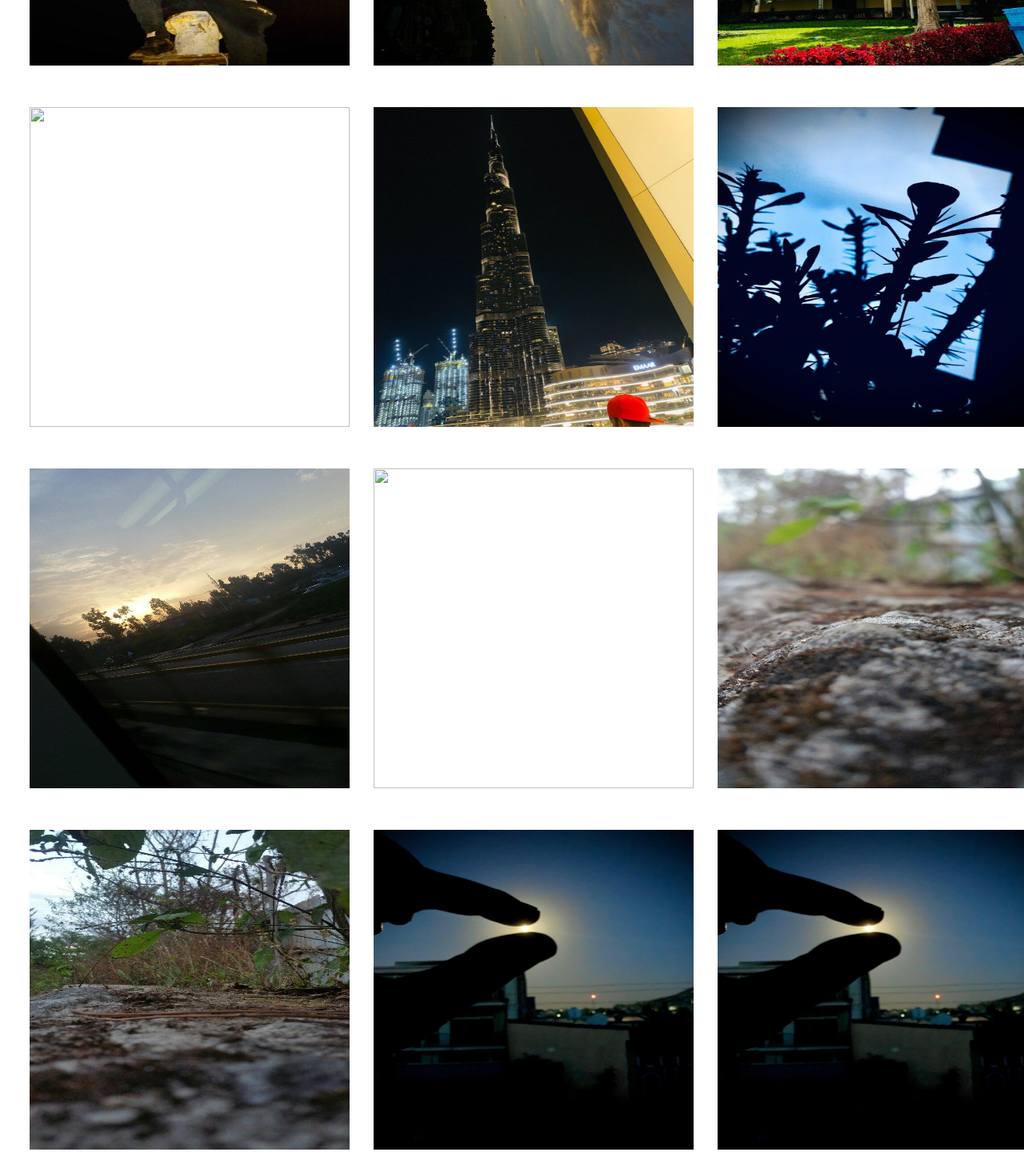
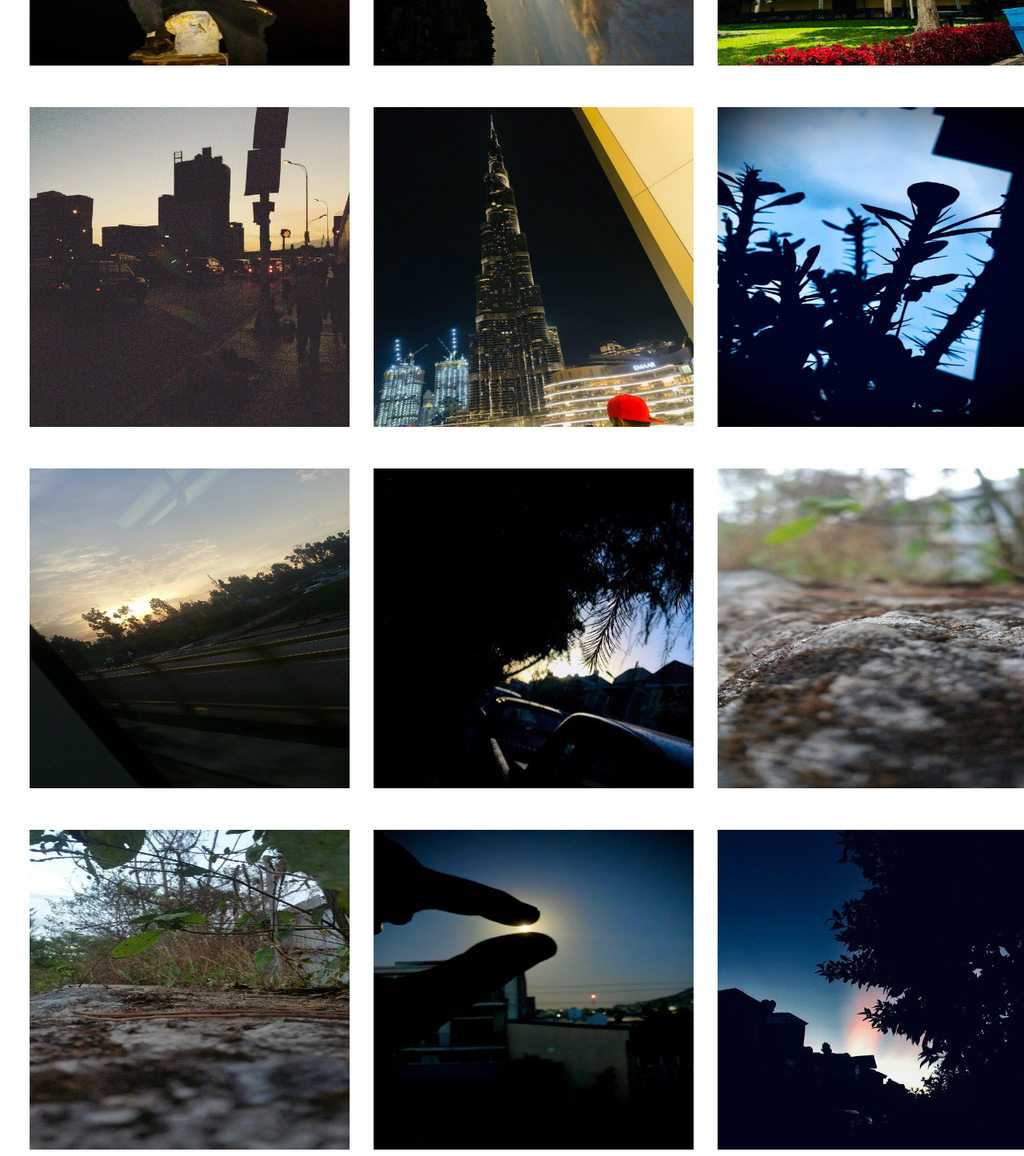
Before and after one commit to Natnael123456/Personal-website-, a plain HTML site: page photography.html in a window 1280 px wide. Shown: the part 1020-2466 px from the top of the page at 80% size. Drawn offline with Linux system fonts and the light colour scheme.

Commit message:
Completed adjusting the photos on the Photography page

```diff
--- a/photography.html
+++ b/photography.html
@@ -61,7 +61,7 @@
     <tr>
         <td>&emsp;&emsp;&emsp;&emsp;<img src="./Asset/image/iamge8.jpg" alt="" width="400" height="400"></td>
         <td>&emsp;&emsp;&emsp;&emsp;<img src="./Asset/image/image1.jpg" alt="" width="400" height="400"></td>
-        <td>&emsp;&emsp;&emsp;&emsp;<img src="./Asset/image/image2.jpg" alt="" width="400" height="400"></td>
+        <td>&emsp;&emsp;&emsp;&emsp;<img src="./Asset/image/image18.jpg" alt="" width="400" height="400"></td>
     </tr>
     <tr>
         <td>&emsp;&emsp;&emsp;&emsp;<img src="./Asset/image/image3.jpg" alt="" width="400" height="400"></td>
@@ -70,19 +70,19 @@
 
     </tr>
     <tr>
-        <td>&emsp;&emsp;&emsp;<img src="./Asset/image/iamge6.jpg" alt="" width="400" height="400"></td>
+        <td>&emsp;&emsp;&emsp;<img src="./Asset/image/image17.jpg" alt="" width="400" height="400"></td>
         <td>&emsp;&emsp;&emsp;<img src="./Asset/image/image7.jpg" alt="" width="400" height="400"></td>
         <td>&emsp;&emsp;&emsp;<img src="./Asset/image/image9.jpg" alt="" width="400" height="400"></td>
     </tr>
     <tr>
         <td>&emsp;&emsp;&emsp;<img src="./Asset/image/image10.jpg" alt="" width="400" height="400"></td>
-        <td>&emsp;&emsp;&emsp;<img src="./Asset/image/image11.jpg" alt="" width="400" height="400"></td>
+        <td>&emsp;&emsp;&emsp;<img src="./Asset/image/image19.jpg" alt="" width="400" height="400"></td>
         <td>&emsp;&emsp;&emsp;<img src="./Asset/image/image12.jpg" alt="" width="400" height="400"></td>
     </tr>
     <tr>
         <td>&emsp;&emsp;&emsp;<img src="./Asset/image/image13.jpg" alt="" width="400" height="400"></td>
         <td>&emsp;&emsp;&emsp;<img src="./Asset/image/image8.jpg" alt="" width="400" height="400"></td>
-        <td>&emsp;&emsp;&emsp;<img src="./Asset/image/image8.jpg" alt="" width="400" height="400"></td>
+        <td>&emsp;&emsp;&emsp;<img src="./Asset/image/image20.jpg" alt="" width="400" height="400"></td>
     </tr>
 
 </table>
```
Also changed, not shown: Asset/image/image17.jpg (added), Asset/image/image18.jpg (added), Asset/image/image19.jpg (added), Asset/image/image20.jpg (added).
